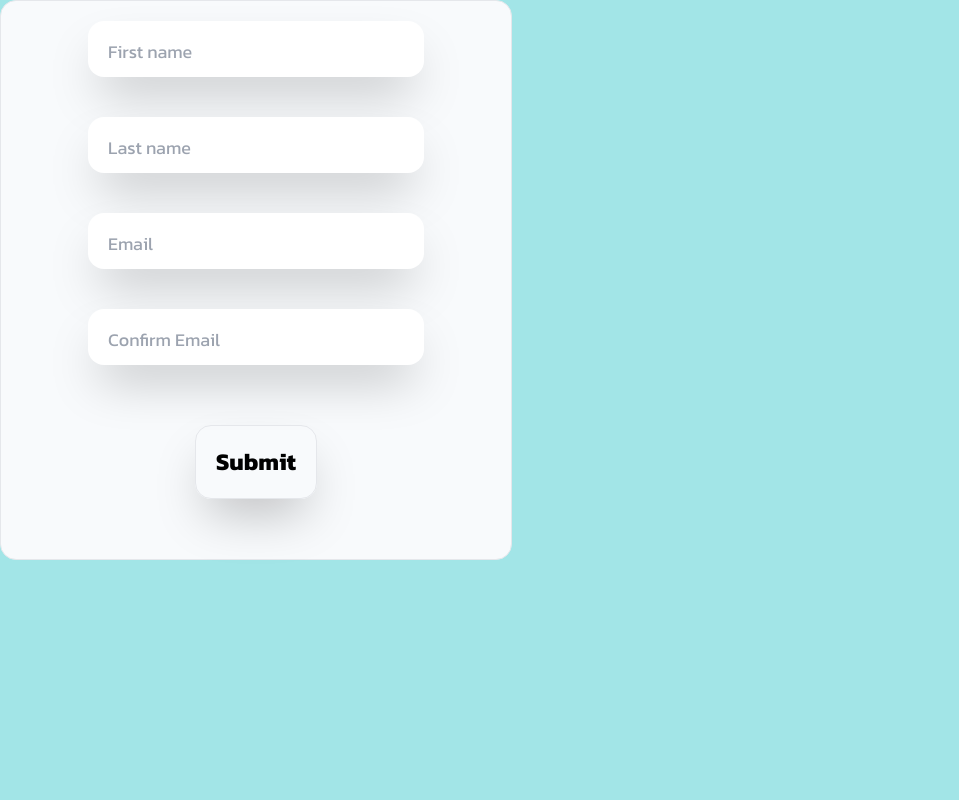
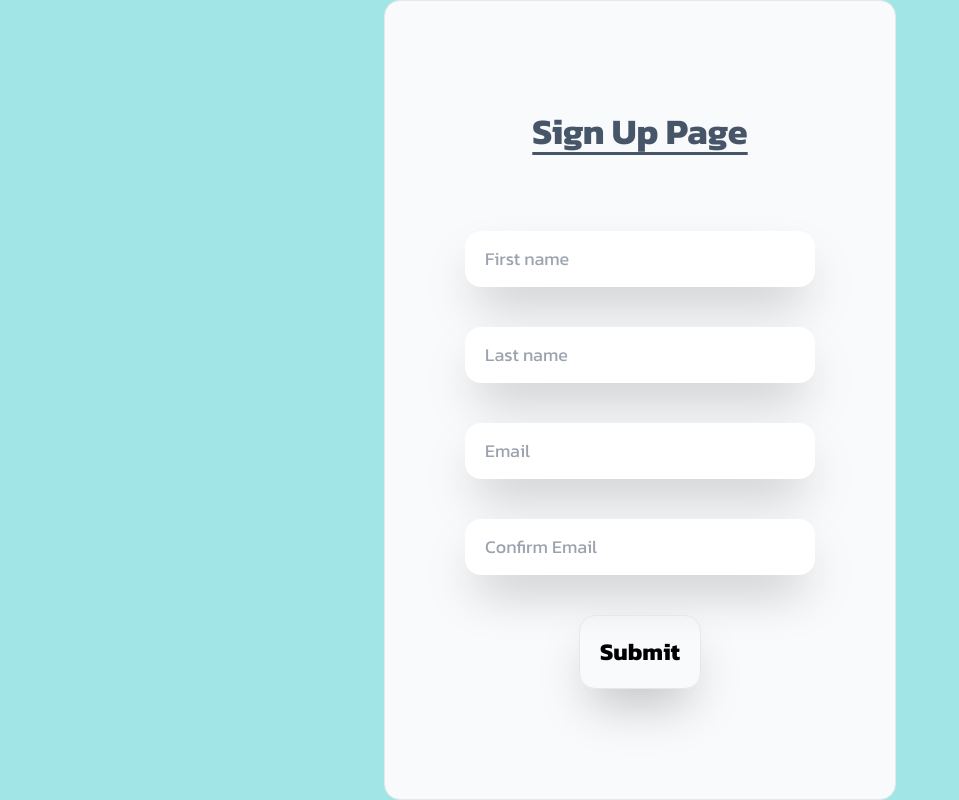
Before and after one commit to scottpickering31/weatherful, a React (Vite) app in the folder frontend/: page / in a window 1280 px wide. Shown: the whole page, without its empty margins (0-959 px from the left). Built offline with nearby package versions, Linux system fonts and the light colour scheme.

Commit message:
feat: Update styling  to make it full height, rename LoginPage component to SignupPage and update styling and content in SignupPage component

```diff
--- a/frontend/src/App.tsx
+++ b/frontend/src/App.tsx
@@ -1,4 +1,3 @@
-import "./App.css";
 import SearchContainer from "./containers/SearchContainer";
 import FutureForecastContainer from "./containers/FutureForecastContainer";
 import NavBar from "./components/NavBar";
@@ -9,7 +8,7 @@ function App() {
   const loggedInToggle = useSelector((state) => state.loggedIn.loggedIn);
 
   return (
-    <div className="flex flex-col items-center p-10">
+    <div className="flex flex-col items-center p-10 h-full">
       {loggedInToggle ? (
         <div className="text-center mt-20 flex flex-row justify-center gap-3">
           <NavBar />
--- a/frontend/src/index.css
+++ b/frontend/src/index.css
@@ -5,6 +5,8 @@
 body {
   font-family: "Kanit", sans-serif;
   background-color: #a2e5e7;
+  margin: 0;
+  padding: 0;
 }
 
 /* width */
--- a/frontend/src/pages/loginpage.tsx
+++ b/frontend/src/pages/loginpage.tsx
@@ -1,6 +1,6 @@
 import { useForm } from "react-hook-form";
 
-function LoginPage() {
+function SignupPage() {
   const {
     register,
     handleSubmit,
@@ -10,9 +10,16 @@ function LoginPage() {
   console.log(errors);
 
   return (
-    <div className="h-small w-tiny items-center justify-center border rounded-2xl text-center bg-slate-50">
-      <form onSubmit={handleSubmit(onSubmit)}>
-        <div className="flex flex-col gap-10 justify-between h-full w-full text-2xl items-center p-5">
+    <div className="flex h-screen place-content-center">
+      <form
+        onSubmit={handleSubmit(onSubmit)}
+        className="flex full items-center justify-center w-tiny flex-col border rounded-2xl text-center bg-slate-50"
+      >
+        <h1 className="text-4xl underline underline-offset-8 text-slate-600 font-bold mb-20">
+          Login Page
+        </h1>
+
+        <div className="flex flex-col gap-10 px-20 w-full">
           <input
             className="h-14 shadow-2xl rounded-2xl p-5"
             type="text"
@@ -20,7 +27,7 @@ function LoginPage() {
             {...register("Email", { required: true, pattern: /^\S+@\S+$/i })}
           />
           <input
-            className="h-14 shadow-2xl rounded-2xl p-5"
+            className="h-14 mb-5 shadow-2xl rounded-2xl p-5 "
             type="text"
             placeholder="Password"
             {...register("Password", { required: true })}
@@ -29,7 +36,7 @@ function LoginPage() {
         <div>
           <input
             type="submit"
-            className="mt-5 border rounded-2xl text-2xl font-bold p-5 shadow-2xl"
+            className="mt-5 border-4 border-orange-500 rounded-2xl text-2xl font-bold p-5 shadow-2xl active:scale-90 hover:bg-orange-400 hover:text-white"
           />
         </div>
       </form>
@@ -37,4 +44,4 @@ function LoginPage() {
   );
 }
 
-export default LoginPage;
+export default SignupPage;
--- a/frontend/src/pages/signuppage.tsx
+++ b/frontend/src/pages/signuppage.tsx
@@ -10,9 +10,16 @@ function SignupPage() {
   console.log(errors);
 
   return (
-    <div className="h-small w-tiny items-center justify-center border rounded-2xl text-center bg-slate-50">
-      <form onSubmit={handleSubmit(onSubmit)}>
-        <div className="flex flex-col gap-10 justify-between h-full w-full text-2xl items-center p-5">
+    <div className="flex h-screen place-content-center">
+      <form
+        onSubmit={handleSubmit(onSubmit)}
+        className="flex h-full items-center justify-center w-tiny flex-col border rounded-2xl text-center bg-slate-50"
+      >
+        <h1 className="text-4xl underline underline-offset-8 text-slate-600 font-bold mb-20">
+          Sign Up Page
+        </h1>
+
+        <div className="flex flex-col gap-10 px-20 w-full">
           <input
             className="h-14 shadow-2xl rounded-2xl p-5"
             type="text"
@@ -41,7 +48,7 @@ function SignupPage() {
         <div>
           <input
             type="submit"
-            className="mt-5 border rounded-2xl text-2xl font-bold p-5 shadow-2xl"
+            className="mt-5 border rounded-2xl text-2xl font-bold p-5 shadow-2xl active:scale-90 hover:bg-slate-200"
           />
         </div>
       </form>
```
Also changed, not shown: frontend/src/App.css (deleted).
